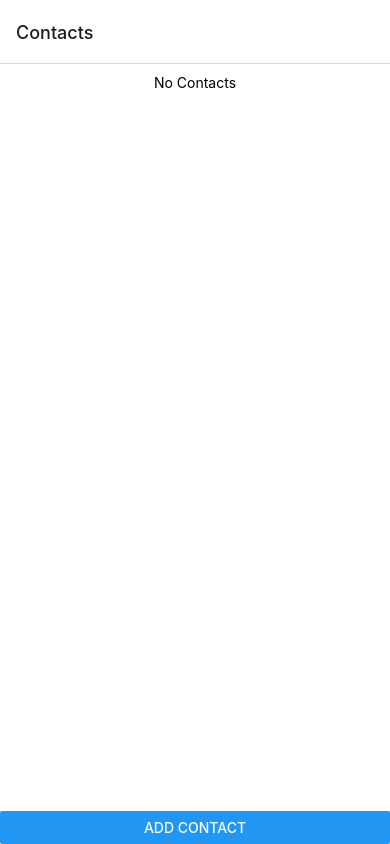
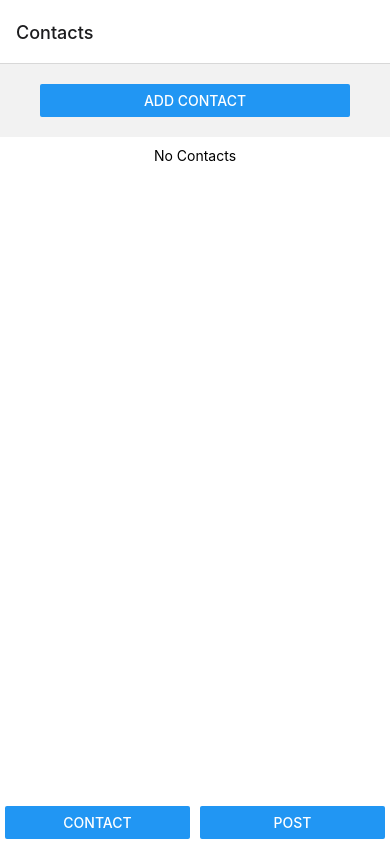
Before and after one commit to pablo-jurado/react-native-playground, a React Native app: screen /Contacts in a window 390 px wide. Built offline with nearby package versions, Linux system fonts and the light colour scheme.

Commit message:
add bottom navigation

```diff
--- a/App.js
+++ b/App.js
@@ -1,12 +1,15 @@
 import React from "react";
 import { StatusBar } from "expo-status-bar";
 import Navigator from "./routes";
+import Nav from "./components/Navigation";
 
 export default function App() {
   return (
     <>
       <StatusBar style="auto" />
-      <Navigator />
+      <Navigator>
+        <Nav />
+      </Navigator>
     </>
   );
 }
--- a/components/ContactListItem.js
+++ b/components/ContactListItem.js
@@ -1,17 +1,29 @@
 import React from "react";
-import { Text, View, Button } from "react-native";
+import { Text, View, Button, StyleSheet } from "react-native";
 import { globalStyles } from "../styles";
 
-export function ContactListItem({ contact, navigation }) {
+export function ContactListItem({ contact, navigation, onEdit, onRemoveItem }) {
   return (
     <View style={globalStyles.listItem}>
       <Text>{contact.name + " - " + contact.phone}</Text>
-      <View style={{ flexDirection: "row", gap: 5 }}>
+      <View style={styles.container}>
         <Button
-          title="View"
-          onPress={() => navigation.navigate("Details", { contact })}
+          color={"gray"}
+          style={styles.button}
+          title="Edit"
+          onPress={onEdit}
+        ></Button>
+        <Button
+          color={"red"}
+          style={styles.button}
+          title="Delete"
+          onPress={onRemoveItem}
         ></Button>
       </View>
     </View>
   );
 }
+
+const styles = StyleSheet.create({
+  container: { flexDirection: "row", gap: 5 },
+});
--- /dev/null
+++ b/components/Navigation.js
@@ -0,0 +1,38 @@
+import React from "react";
+import { View, StyleSheet } from "react-native";
+import { Button } from "react-native";
+import { useNavigation } from "@react-navigation/native";
+
+export default function Nav() {
+  const navigation = useNavigation();
+
+  return (
+    <View style={styles.container}>
+      <View style={styles.buttonWrapper}>
+        <Button
+          style={styles.button}
+          title="Contact"
+          onPress={() => navigation.navigate("Contacts")}
+        />
+      </View>
+      <View style={styles.buttonWrapper}>
+        <Button
+          style={styles.button}
+          title="Post"
+          onPress={() => navigation.navigate("Posts")}
+        />
+      </View>
+    </View>
+  );
+}
+
+const styles = StyleSheet.create({
+  container: {
+    flexDirection: "row",
+    justifyContent: "space-between",
+  },
+  buttonWrapper: {
+    flex: 1,
+    padding: 5,
+  },
+});
--- a/components/modal.js
+++ b/components/modal.js
@@ -10,13 +10,7 @@ import {
 import { globalStyles } from "../styles";
 import { AntDesign } from "@expo/vector-icons";
 
-export const FormModal = ({
-  showModal,
-  closeModal,
-  addItem,
-  editItem,
-  item,
-}) => {
+export const FormModal = ({ showModal, closeModal, addItem, edit, item }) => {
   const ref_input2 = React.useRef();
   const [name, onChangeName] = React.useState("");
   const [phone, onChangePhone] = React.useState("");
@@ -45,7 +39,7 @@ export const FormModal = ({
   };
 
   const handleEdit = () => {
-    editItem({ name, phone, id: item.id });
+    edit({ name, phone, id: item.id });
   };
 
   return (
--- a/routes.js
+++ b/routes.js
@@ -2,16 +2,19 @@ import { createNativeStackNavigator } from "@react-navigation/native-stack";
 import { NavigationContainer } from "@react-navigation/native";
 import Home from "./screens/Home";
 import Details from "./screens/Details";
+import Posts from "./screens/Posts";
 
 const Stack = createNativeStackNavigator();
 
-export default function Routes() {
+export default function Routes({ children }) {
   return (
     <NavigationContainer>
       <Stack.Navigator>
         <Stack.Screen name="Contacts" component={Home} />
         <Stack.Screen name="Details" component={Details} />
+        <Stack.Screen name="Posts" component={Posts} />
       </Stack.Navigator>
+      {children}
     </NavigationContainer>
   );
 }
--- a/screens/Details.js
+++ b/screens/Details.js
@@ -1,12 +1,15 @@
 import React from "react";
-import { Text } from "react-native";
+import { Text, View, Button } from "react-native";
 
 export default function Details({ route }) {
-  const { contact } = route.params;
+  const { contact, onRemoveItem } = route.params;
 
   return (
-    <Text>
-      {contact.name} - {contact.phone}
-    </Text>
+    <View style={{ justifyContent: "space-around" }}>
+      <Text>
+        {contact.name} - {contact.phone}
+      </Text>
+      <Button title="Delete" onPress={onRemoveItem}></Button>
+    </View>
   );
 }
--- a/screens/Home.js
+++ b/screens/Home.js
@@ -18,7 +18,7 @@ export default function Home({ navigation }) {
     setItems(items.filter((_, index) => index !== removeIndex));
   }
 
-  function editItem(item) {
+  function edit(item) {
     setItems(items.map((oldItem) => (oldItem.id === item.id ? item : oldItem)));
     setItemIndex(null);
     setShowModal(false);
@@ -40,9 +40,12 @@ export default function Home({ navigation }) {
         showModal={showModal}
         closeModal={() => setShowModal(false)}
         addItem={addItem}
-        editItem={editItem}
+        edit={edit}
         item={items[itemIndex]}
       />
+      <View style={{ marginHorizontal: 40, marginVertical: 20 }}>
+        <Button title="Add Contact" onPress={openModal} />
+      </View>
       <View style={globalStyles.container}>
         {items.length === 0 ? (
           <Text style={{ textAlign: "center" }}>No Contacts</Text>
@@ -50,13 +53,17 @@ export default function Home({ navigation }) {
           <FlatList
             data={items}
             keyExtractor={(item) => item.id}
-            renderItem={({ item }) => (
-              <ContactListItem contact={item} navigation={navigation} />
+            renderItem={({ item, index }) => (
+              <ContactListItem
+                contact={item}
+                navigation={navigation}
+                onEdit={() => onEdit(index)}
+                onRemoveItem={() => removeItem(index)}
+              />
             )}
           />
         )}
       </View>
-      <Button title="Add Contact" onPress={openModal} />
     </>
   );
 }
--- /dev/null
+++ b/screens/Posts.js
@@ -0,0 +1,10 @@
+import { View, Text } from "react-native";
+import React from "react";
+
+export default function Posts() {
+  return (
+    <View>
+      <Text>Posts</Text>
+    </View>
+  );
+}
--- a/styles.js
+++ b/styles.js
@@ -15,8 +15,10 @@ export const globalStyles = StyleSheet.create({
     justifyContent: "space-between",
     margin: 5,
     padding: 5,
-    borderStyle: "dashed",
-    borderWidth: 1,
+    elevation: 5,
+    borderRadius: 10,
+    padding: 10,
+    backgroundColor: "#fff",
   },
   input: {
     height: 40,
```
